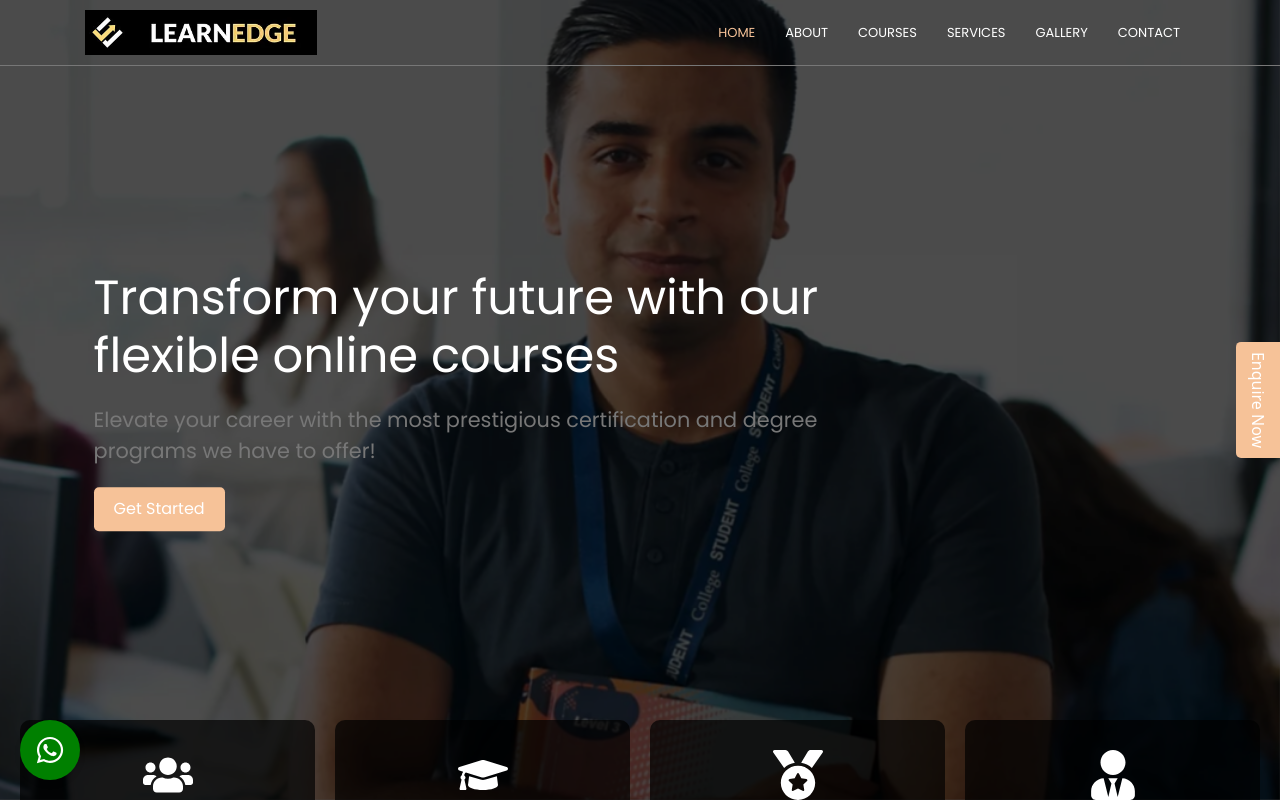
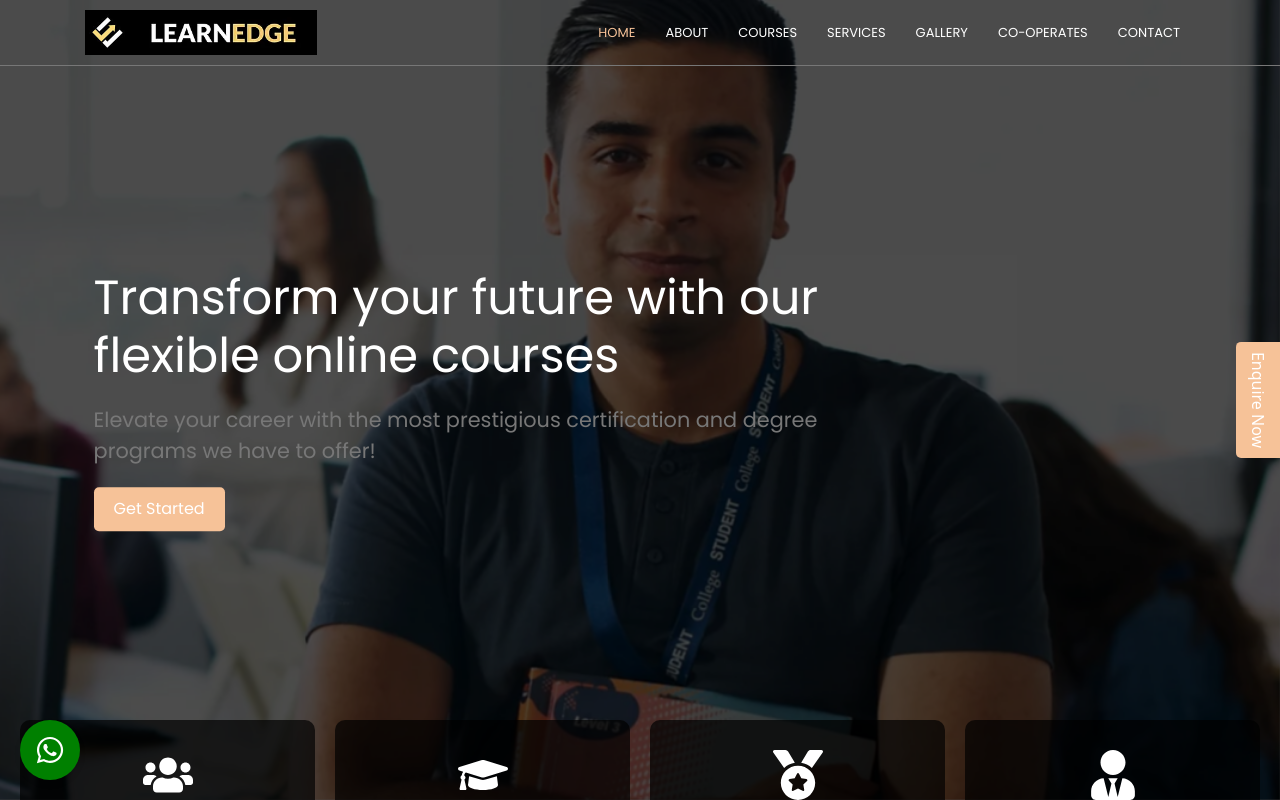
Before and after one commit to DecroXX69/new-site, a React (Create React App) app: page / in a window 1280 px wide. Shown: the top 800 px of the page. Built offline with nearby package versions, Linux system fonts and the light colour scheme; a small style sheet from the web is missing.

Commit message:
CO-operates page add and background color removed

```diff
--- a/src/components/About.jsx
+++ b/src/components/About.jsx
@@ -7,7 +7,6 @@ import OurIntro from './OurIntro';
 
 const WhoWeAreSection = styled.section`
   padding: 40px 20px;
-  background-color: #f4f4f4;
   text-align: center;
 `;
 
--- a/src/components/ApprovalsSlider.jsx
+++ b/src/components/ApprovalsSlider.jsx
@@ -6,7 +6,6 @@ import "slick-carousel/slick/slick-theme.css";
 
 const SliderContainer = styled.div`
   padding: 50px 20px;
-  background-color: #f5f5f5;
   text-align: center;
 `;
 
--- a/src/components/ContactUs.jsx
+++ b/src/components/ContactUs.jsx
@@ -8,7 +8,6 @@ const FormContainer = styled.div`
   justify-content: space-between;
   align-items: stretch;
   padding: 20px;
-  background-color: #f4f4f4;
   border-radius: 10px;
   box-shadow: 0 0 10px rgba(0, 0, 0, 0.1);
 
--- a/src/components/Navbar.jsx
+++ b/src/components/Navbar.jsx
@@ -179,6 +179,23 @@ const NavLinkStyled = styled(NavLink).attrs({ activeClassName: 'active' })`
   }
 `;
 
+// AnchorStyled component styles
+const AnchorStyled = styled.a`
+  font-family: 'Poppins', sans-serif; /* Apply Poppins font */
+  color: #fff;
+  text-decoration: none;
+  transition: color 0.25s;
+
+  &:hover {
+    color: #f6c298; /* Hover color */
+    transition: color 0.2s;
+  }
+
+  &.active {
+    color: #f6c298; /* Active link color */
+  }
+`;
+
 // Navbar component
 const Navbar = () => {
   const [menuOpen, setMenuOpen] = useState(false);
@@ -225,9 +242,8 @@ const Navbar = () => {
             <li><NavLinkStyled to="/about" onClick={() => setMenuOpen(false)}>ABOUT</NavLinkStyled></li>
             <li><NavLinkStyled to="/courses" onClick={() => setMenuOpen(false)}>COURSES</NavLinkStyled></li>
             <li><NavLinkStyled to="/services" onClick={() => setMenuOpen(false)}>SERVICES</NavLinkStyled></li>
-            {/* <li><NavLinkStyled to="/parteners" onClick={() => setMenuOpen(false)}>PARTENERS</NavLinkStyled></li> */}
             <li><NavLinkStyled to="/gallery" onClick={() => setMenuOpen(false)}>GALLERY</NavLinkStyled></li>
-            {/* <li><NavLinkStyled to="/blogs" onClick={() => setMenuOpen(false)}>BLOGS</NavLinkStyled></li> */}
+            <li><AnchorStyled href="https://learnedges.com/dcb/">CO-OPERATES</AnchorStyled></li>
             <li><NavLinkStyled to="/contact" onClick={() => setMenuOpen(false)}>CONTACT</NavLinkStyled></li>
           </ul>
         </Nav>
--- a/src/components/UniversitiesSlider.jsx
+++ b/src/components/UniversitiesSlider.jsx
@@ -8,7 +8,6 @@ const SliderContainer = styled.div`
 position: relative;
 top: -60px;
   padding: 50px 20px;
-  background-color: #f5f5f5;
   text-align: center;
 `;
 
--- a/src/index.css
+++ b/src/index.css
@@ -11,7 +11,6 @@ body {
   -moz-osx-font-smoothing: grayscale;
   box-sizing: border-box;
   overflow-x: hidden !important;
-  background-color: #f5f5f5 !important;
 
 }
 
```
Also changed, not shown: 1 other file (tests, documents, lock files or other folders).
